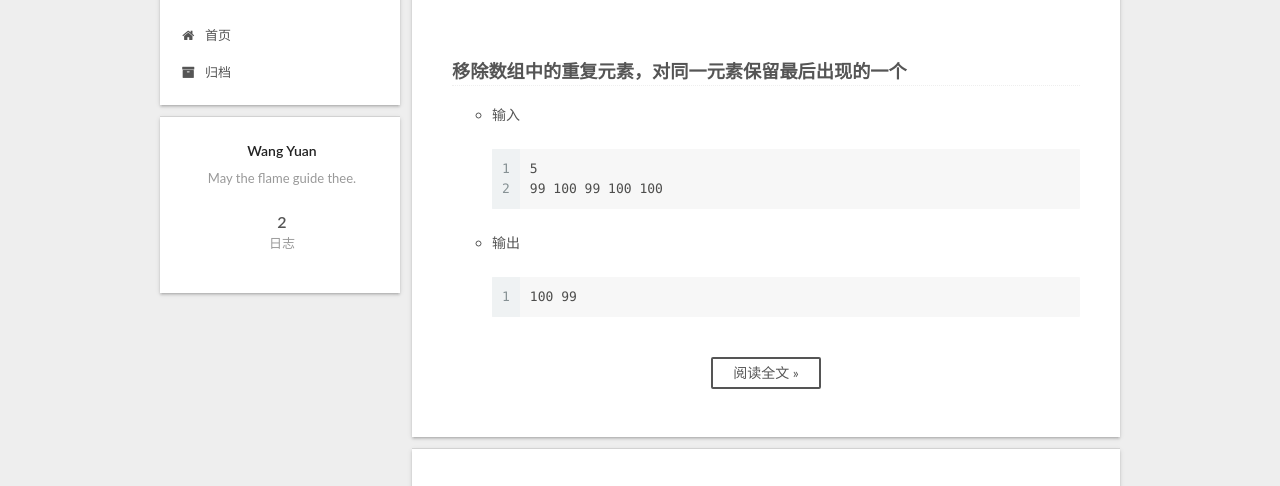
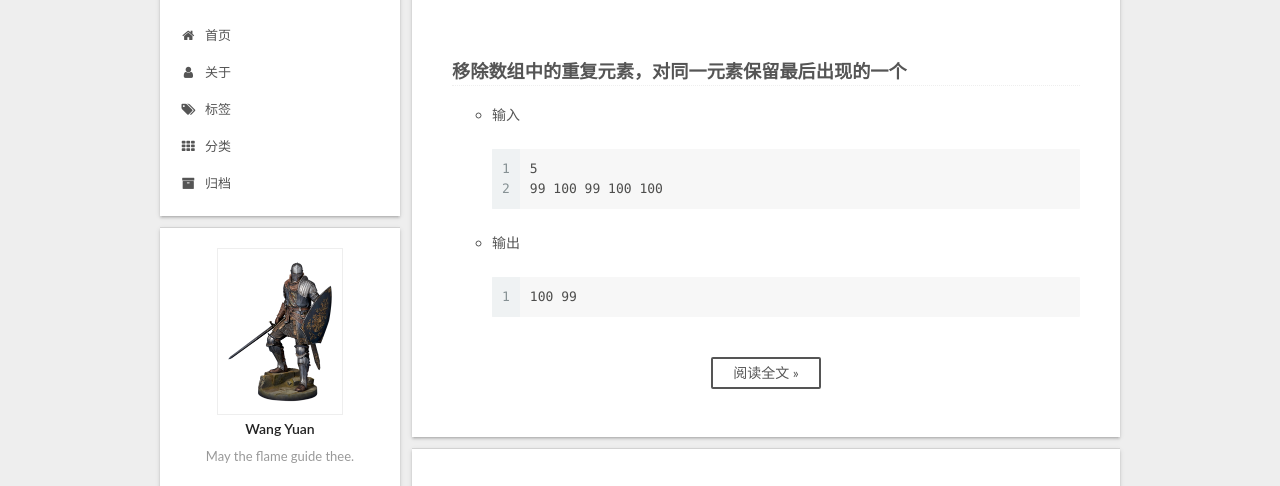
Before and after one commit to wysrc/wysrc.github.io, a plain HTML site: page index.html in a window 1280 px wide. Shown: the part 118-604 px from the top of the page. Drawn offline with Linux system fonts and the light colour scheme.

Commit message:
Site updated: 2017-11-09 21:21:35

```diff
--- a/css/main.css
+++ b/css/main.css
@@ -1828,7 +1828,7 @@ pre .javascript .function {
   width: 4px;
   height: 4px;
   border-radius: 50%;
-  background: #3e3905;
+  background: #7a46fb;
 }
 .links-of-blogroll {
   font-size: 13px;
--- a/index.html
+++ b/index.html
@@ -190,6 +190,36 @@
         </li>
 
 
+        <li class="menu-item menu-item-about">
+          <a href="/about/" rel="section">
+
+              <i class="menu-item-icon fa fa-fw fa-user"></i> <br />
+
+            关于
+          </a>
+        </li>
+
+
+        <li class="menu-item menu-item-tags">
+          <a href="/tags/" rel="section">
+
+              <i class="menu-item-icon fa fa-fw fa-tags"></i> <br />
+
+            标签
+          </a>
+        </li>
+
+
+        <li class="menu-item menu-item-categories">
+          <a href="/categories/" rel="section">
+
+              <i class="menu-item-icon fa fa-fw fa-th"></i> <br />
+
+            分类
+          </a>
+        </li>
+
+
         <li class="menu-item menu-item-archives">
           <a href="/archives/" rel="section">
 
@@ -237,7 +267,7 @@
     <span hidden itemprop="author" itemscope itemtype="http://schema.org/Person">
       <meta itemprop="name" content="Wang Yuan">
       <meta itemprop="description" content="">
-      <meta itemprop="image" content="/images/avatar.gif">
+      <meta itemprop="image" content="/images/oscar.png">
     </span>
 
     <span hidden itemprop="publisher" itemscope itemtype="http://schema.org/Organization">
@@ -368,7 +398,7 @@
     <span hidden itemprop="author" itemscope itemtype="http://schema.org/Person">
       <meta itemprop="name" content="Wang Yuan">
       <meta itemprop="description" content="">
-      <meta itemprop="image" content="/images/avatar.gif">
+      <meta itemprop="image" content="/images/oscar.png">
     </span>
 
     <span hidden itemprop="publisher" itemscope itemtype="http://schema.org/Organization">
@@ -510,6 +540,10 @@
       <section class="site-overview-wrap sidebar-panel sidebar-panel-active">
         <div class="site-overview">
           <div class="site-author motion-element" itemprop="author" itemscope itemtype="http://schema.org/Person">
+
+              <img class="site-author-image" itemprop="image"
+                src="/images/oscar.png"
+                alt="Wang Yuan" />
 
               <p class="site-author-name" itemprop="name">Wang Yuan</p>
               <p class="site-description motion-element" itemprop="description">May the flame guide thee.</p>
--- a/js/src/utils.js
+++ b/js/src/utils.js
@@ -323,7 +323,7 @@ $(document).ready(function () {
 
     // Initialize Sidebar & TOC Width.
     var scrollbarWidth = NexT.utils.getScrollbarWidth();
-    $('.site-overview, .post-toc').css('width', 'calc(100% + ' + scrollbarWidth + 'px)');
+    //$('.site-overview, .post-toc').css('width', 'calc(100% + ' + scrollbarWidth + 'px)');
   }
 
   function updateSidebarHeight (height) {
```
Also changed, not shown: 2017/11/03/hello-world/index.html (+35 -1 lines), 2017/11/04/js-practice/index.html (+35 -1 lines), archives/2017/11/index.html (+34 -0 lines), archives/2017/index.html (+34 -0 lines), archives/index.html (+34 -0 lines), images/Bonfire-left.gif (added), images/Bonfire-static.jpg (added), images/DS-US.png (added), images/oscar.png (added).
